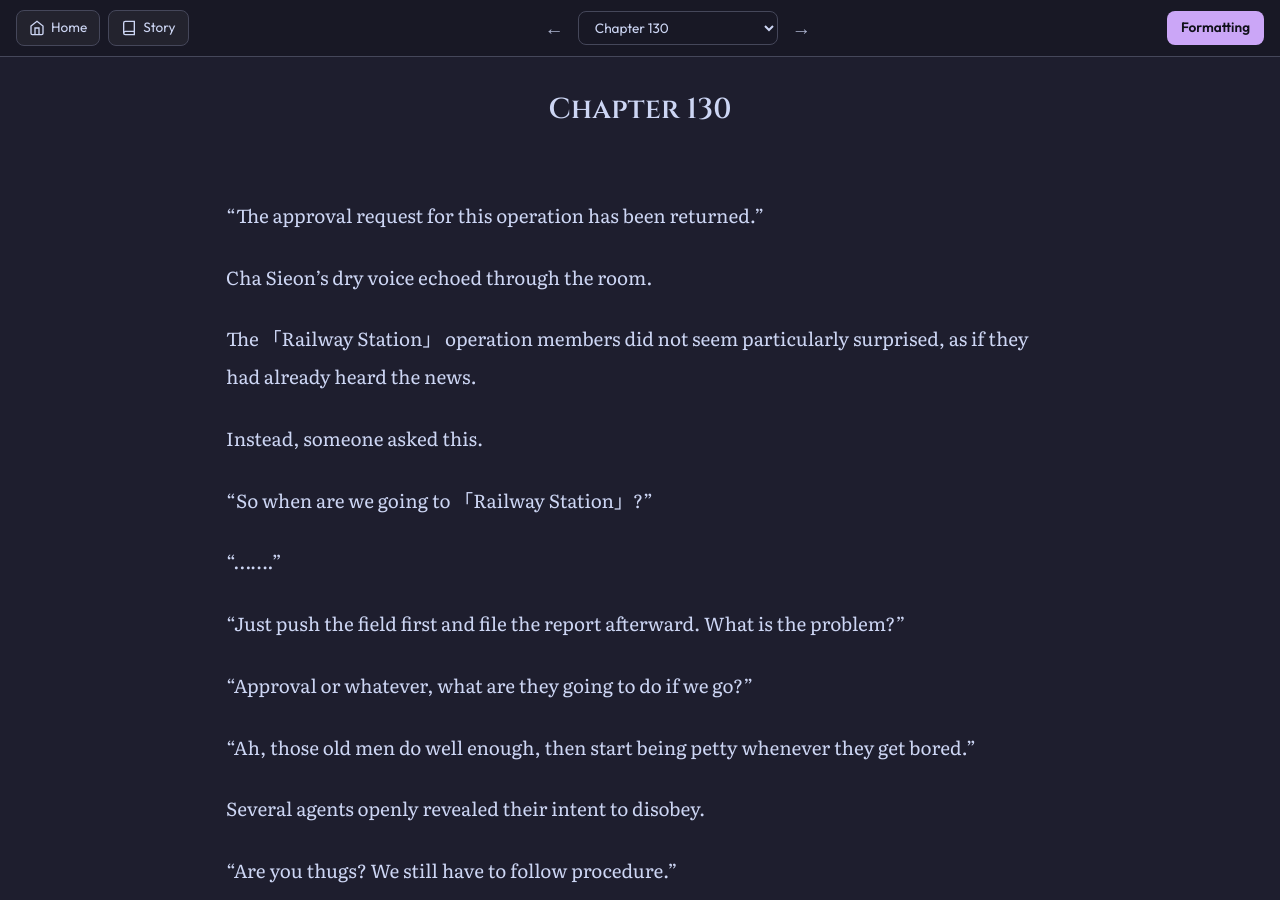
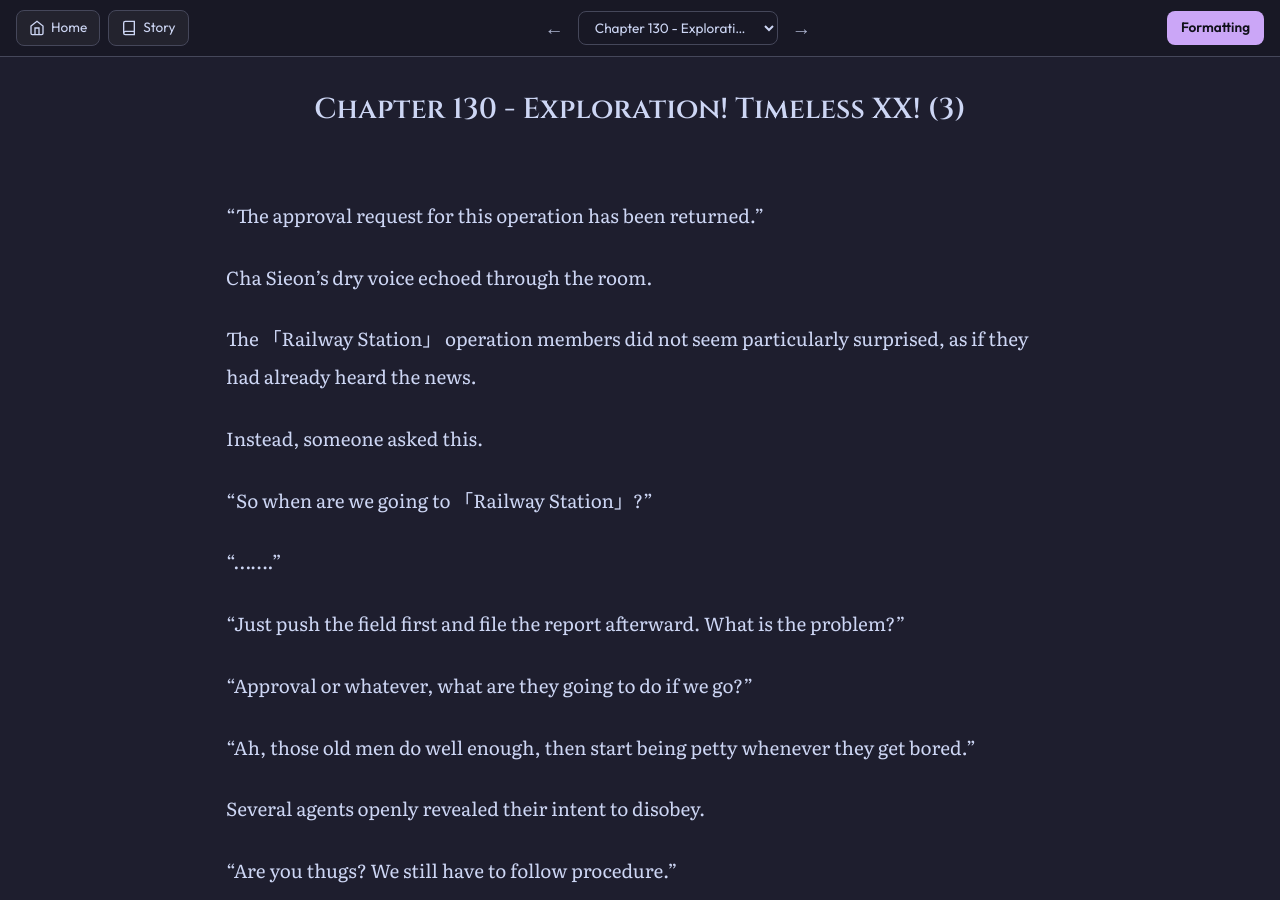
Before and after one commit to soleumn/soleumn.github.io, a Jekyll site: the page built from _chapters/esg/ch130.md, in a window 1280 px wide and 900 px high. Built offline with Jekyll 4.4.1, drawn with Linux system fonts in a browser that asks for light colours; comment, search, counter and statistics services are not loaded.

Commit message:
Update ch130.md

```diff
--- a/_chapters/esg/ch130.md
+++ b/_chapters/esg/ch130.md
@@ -1,5 +1,5 @@
 ---
-title: "Chapter 130"
+title: "Chapter 130 - Exploration! Timeless XX! (3)"
 categories: esg
 capitulo: 130
 ---
```
